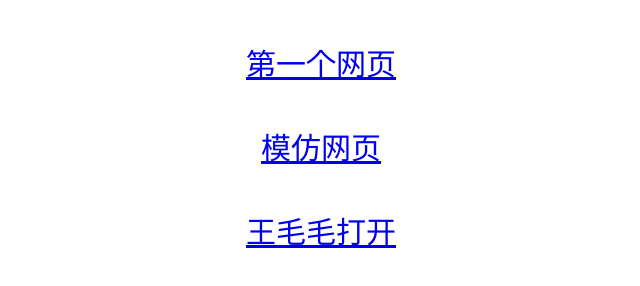
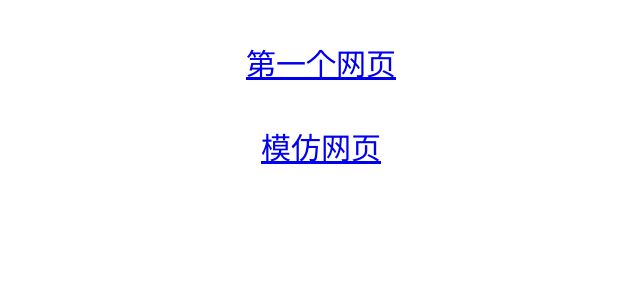
Before and after one commit to sos1sos2Sixteen/cloneWebsite, a plain HTML site: page index.html in a window 1280 px wide. Shown: the whole page, without its empty margins (319-959 px from the left). Drawn offline with Linux system fonts and the light colour scheme.

Commit message:
Update index.html

```diff
--- a/index.html
+++ b/index.html
@@ -35,7 +35,6 @@
     <div>
       <a href="first.html">第一个网页</a>
       <a href="cloned.html">模仿网页</a>
-      <a href="instructions.html">王毛毛打开</a>
     </div>
   </body>
 </html>
```
